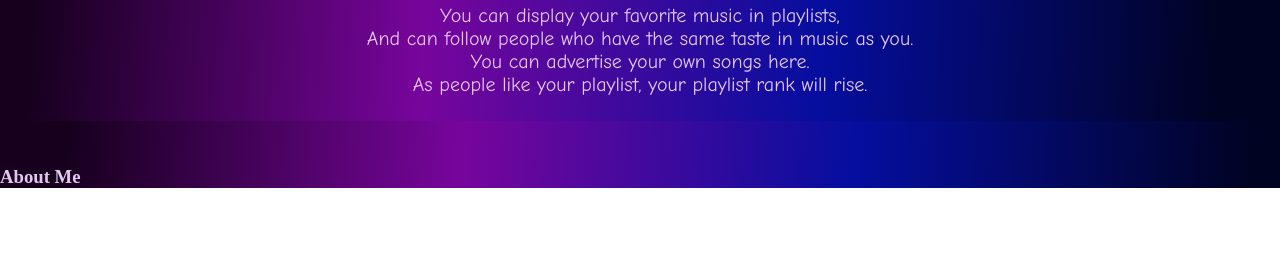
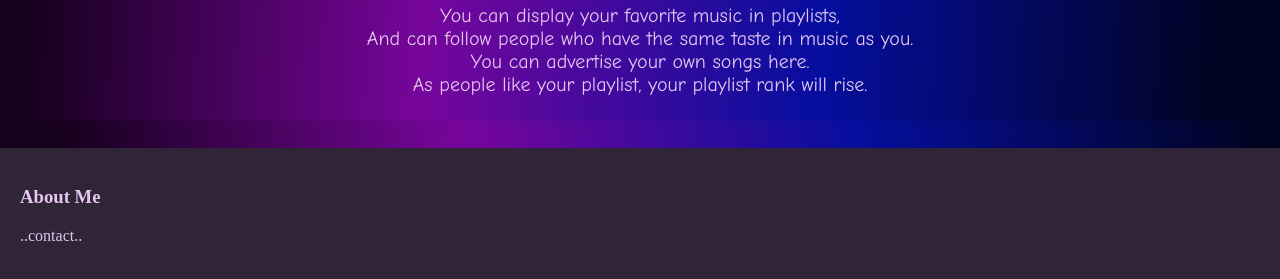
Before and after one commit to MinhajHam/music-registration-form, a plain HTML site: page src/index.html in a window 1280 px wide. Shown: the part 679-958 px from the top of the page. Before the commit the page ends 867 px from the top, so only its background shows below. Drawn offline with Linux system fonts and the light colour scheme.

Commit message:
added about me pad

```diff
--- a/src/index.html
+++ b/src/index.html
@@ -35,6 +35,7 @@
     </div>
     <div class="aboutMe">
       <h3>About Me</h3>
+      <p>..contact..</p>
     </div>
   </body>
 </html>
--- a/src/styles.css
+++ b/src/styles.css
@@ -84,3 +84,8 @@ fieldset {
   font-size: 20px;
   text-align: center;
 }
+
+.aboutMe {
+  padding: 20px;
+  background: rgb(47, 37, 54);
+}
```
